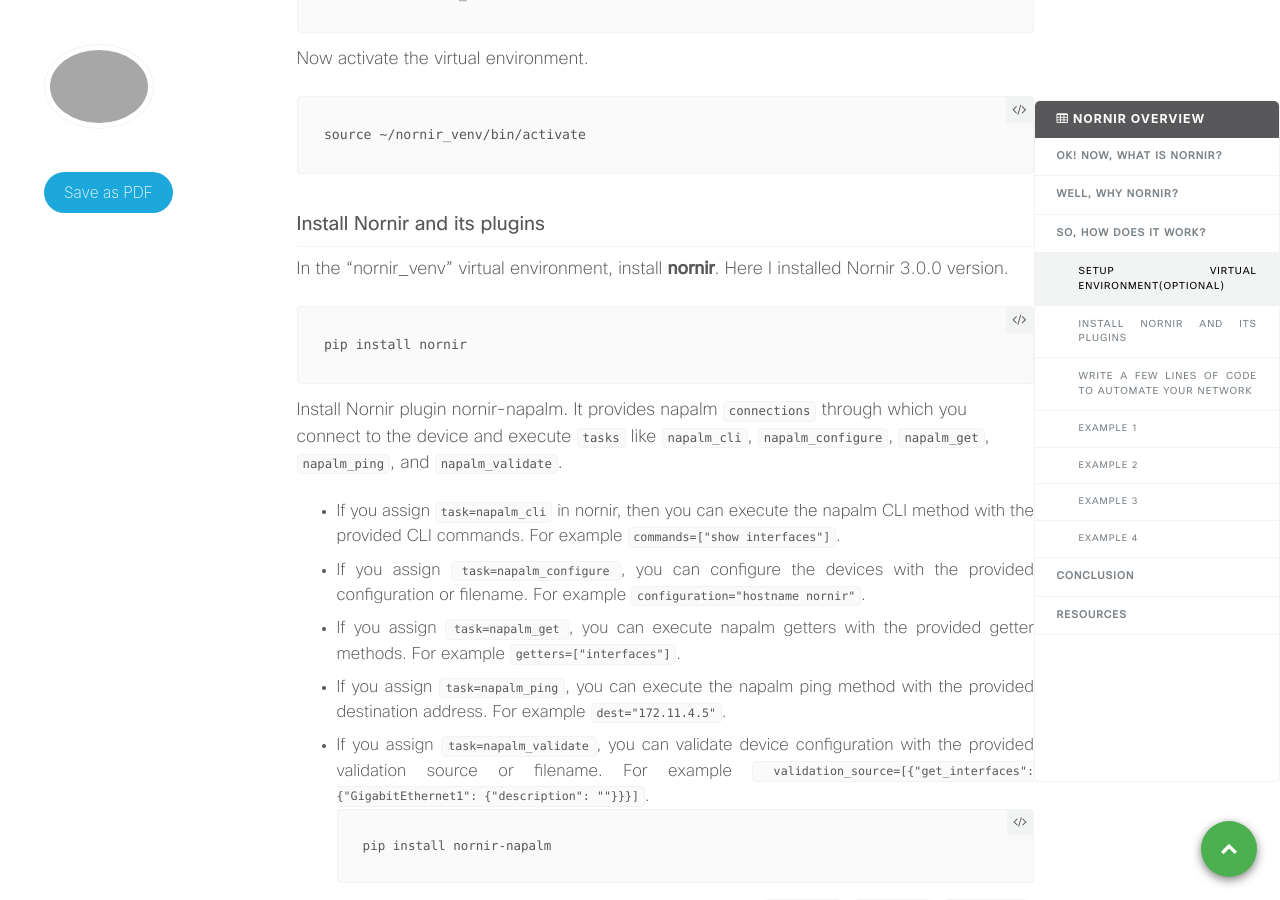
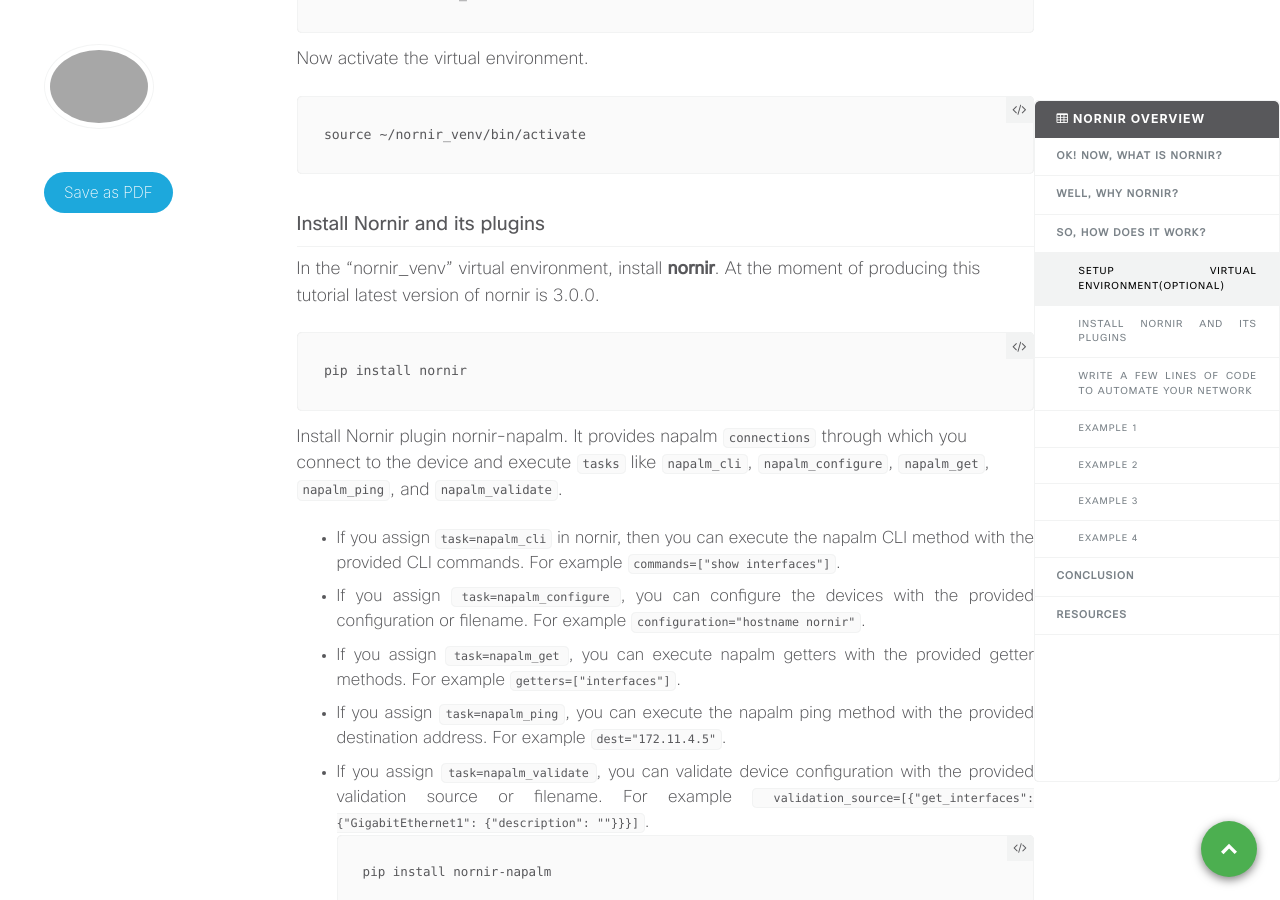
Before and after one commit to xrdocs/programmability, a Jekyll site: the page built from _tutorials/2020-12-02-nornir-overview.md, in a window 1280 px wide and 900 px high, scrolled down 1548 px. Built offline with Jekyll 4.4.1, drawn with Linux system fonts in a browser that asks for light colours; comment, search, counter and statistics services are not loaded.

Commit message:
Update 2020-12-02-nornir-overview.md

````diff
--- a/_tutorials/2020-12-02-nornir-overview.md
+++ b/_tutorials/2020-12-02-nornir-overview.md
@@ -7,7 +7,7 @@ author: Neelima Parakala
 ---
 {% include toc icon="table" title="Nornir Overview" %}
 
-*Are you looking for a flexible, scalable, efficient network automation framework, where all tasks are written in Python programming language? If yes, then you are at the right place! And it is Nornir !!!*
+Are you looking for a flexible, scalable, efficient network automation framework, where all tasks are written in Python programming language? If yes, then you are at the right place! And it is Nornir !!!
 
 ## Ok! Now, what is Nornir?
 Nornir is a multi-threaded network automation framework that abstracts inventory and task execution. It helps to automate your network tasks efficiently. You can execute the tasks like configuring the devices, validating the operational data, and enabling the services on the provided hosts which are part of the inventory. As it is multithreaded, it allows you to manage the configuration of multiple network devices concurrently. It is an open-source project, completely written in python and easy to use. You should write a simple python code to make use of Nornir features.
@@ -45,7 +45,7 @@ source ~/nornir_venv/bin/activate
 ```
 ### Install Nornir and its plugins
 
-In the “nornir_venv” virtual environment, install **nornir**. Here I installed Nornir 3.0.0 version.
+In the “nornir_venv” virtual environment, install **nornir**. At the moment of producing this tutorial latest version of nornir is 3.0.0.
 ```
 pip install nornir
 ```
````
